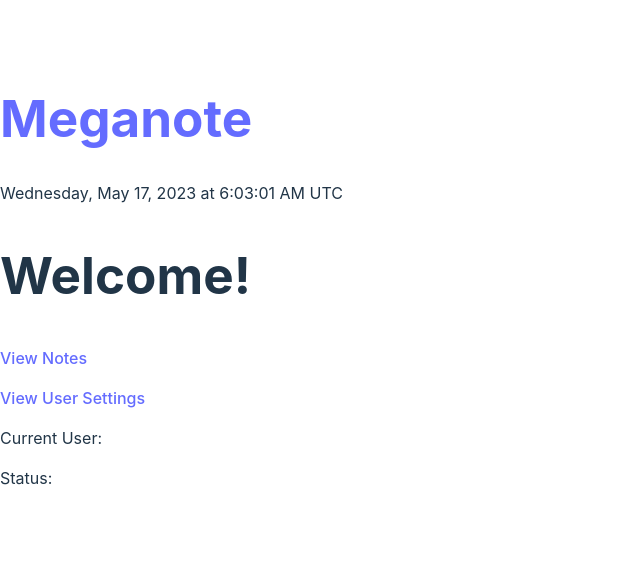
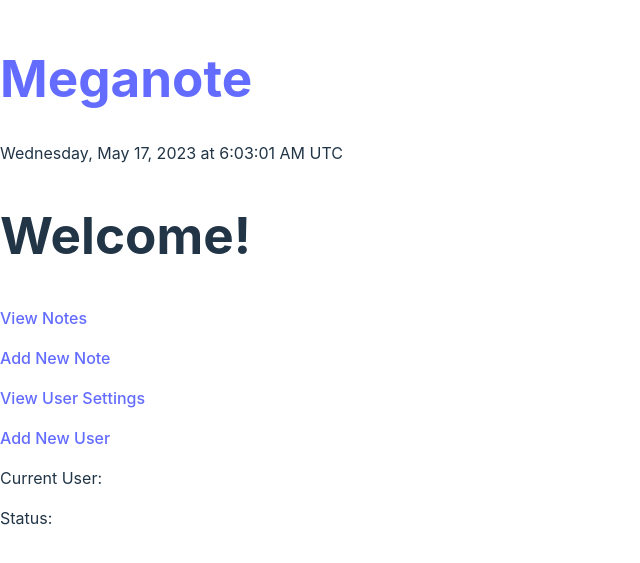
Before and after one commit to hoanglechau/meganote-fe-v1, a React (Vite) app: page /dash in a window 1280 px wide. Shown: the part 119-682 px from the top of the page, without its empty margins (0-640 px from the left). Built offline with nearby package versions, Linux system fonts and the light colour scheme; no server answers.

Commit message:
Update Welcome.jsx

```diff
--- a/src/features/auth/Welcome.jsx
+++ b/src/features/auth/Welcome.jsx
@@ -1,9 +1,7 @@
 import { Link } from "react-router-dom";
 
 const Welcome = () => {
-  // Get the current date and time
   const date = new Date();
-  // Format the date and time
   const today = new Intl.DateTimeFormat("en-US", {
     dateStyle: "full",
     timeStyle: "long",
@@ -20,7 +18,15 @@ const Welcome = () => {
       </p>
 
       <p>
+        <Link to="/dash/notes/new">Add New Note</Link>
+      </p>
+
+      <p>
         <Link to="/dash/users">View User Settings</Link>
+      </p>
+
+      <p>
+        <Link to="/dash/users/new">Add New User</Link>
       </p>
     </section>
   );
```
